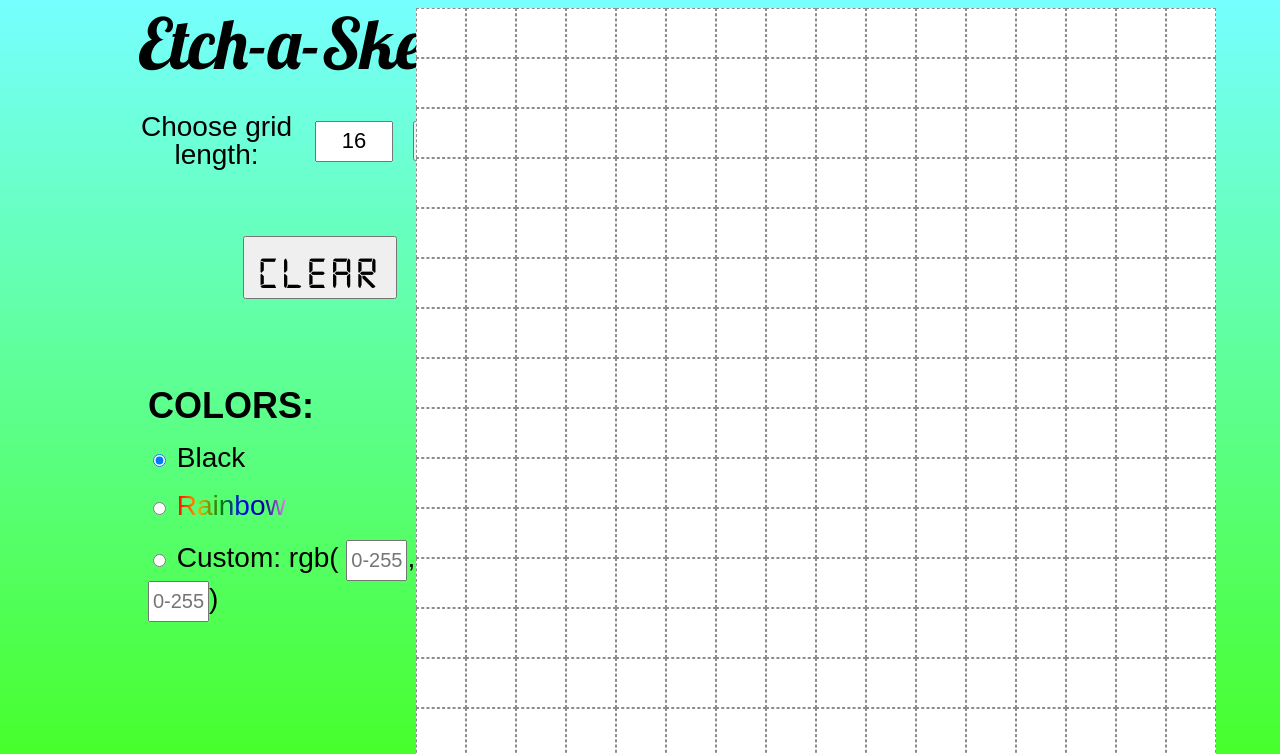
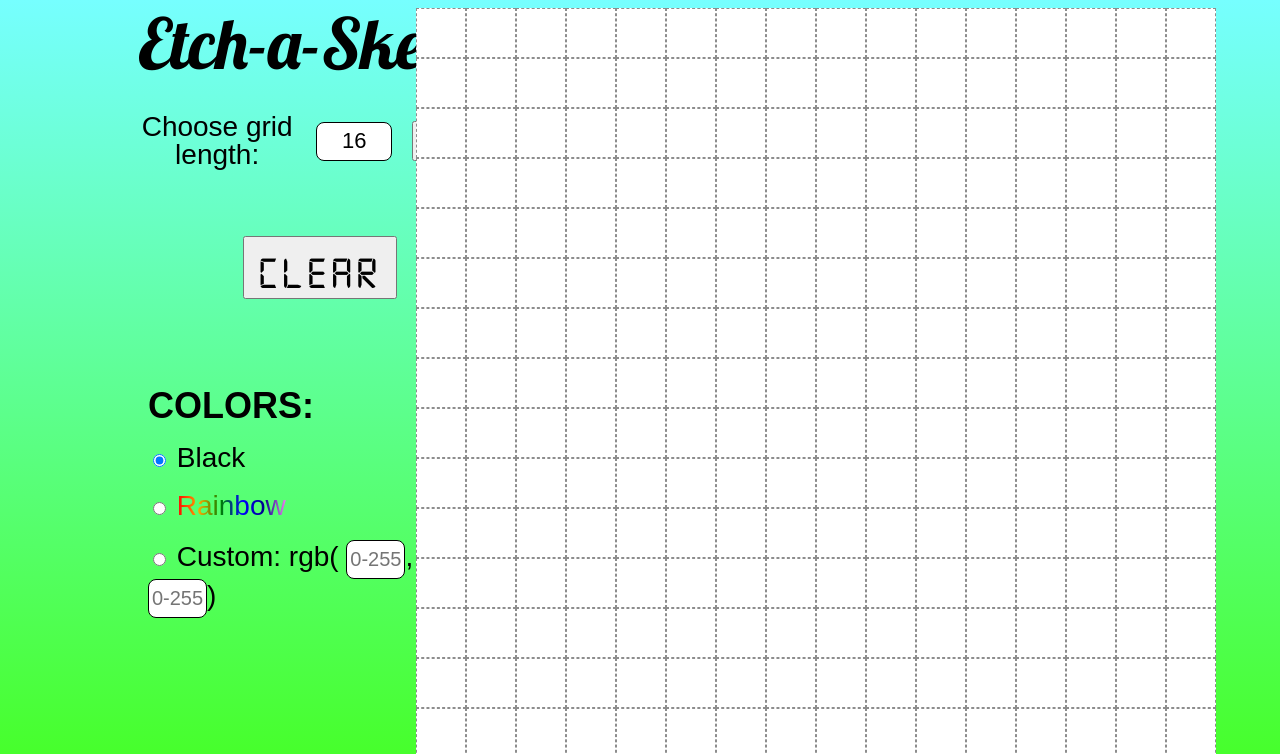
Before and after one commit to Zirafnik/etch-a-sketch, a plain HTML site: page index.html in a window 1280 px wide. Shown: the top 754 px of the page. Drawn offline with Linux system fonts and the light colour scheme; a web font is replaced by a local one.

Commit message:
update style: added border to inputs

```diff
--- a/style/style.css
+++ b/style/style.css
@@ -103,6 +103,11 @@ input[type='radio']:hover {
 
     margin: 10px;
     margin-right: 20px;
+
+    border-radius: 8px;
+    border-style: solid;
+    border-width: 1px;
+    border-color: black;
 }
 
 #update {
@@ -159,6 +164,11 @@ h2 {
     font-size: 20px;
     padding: 1px;
     text-align: center;
+
+    border-radius: 8px;
+    border-style: solid;
+    border-width: 1px;
+    border-color: black;
 }
 
 #grid-container {
```
